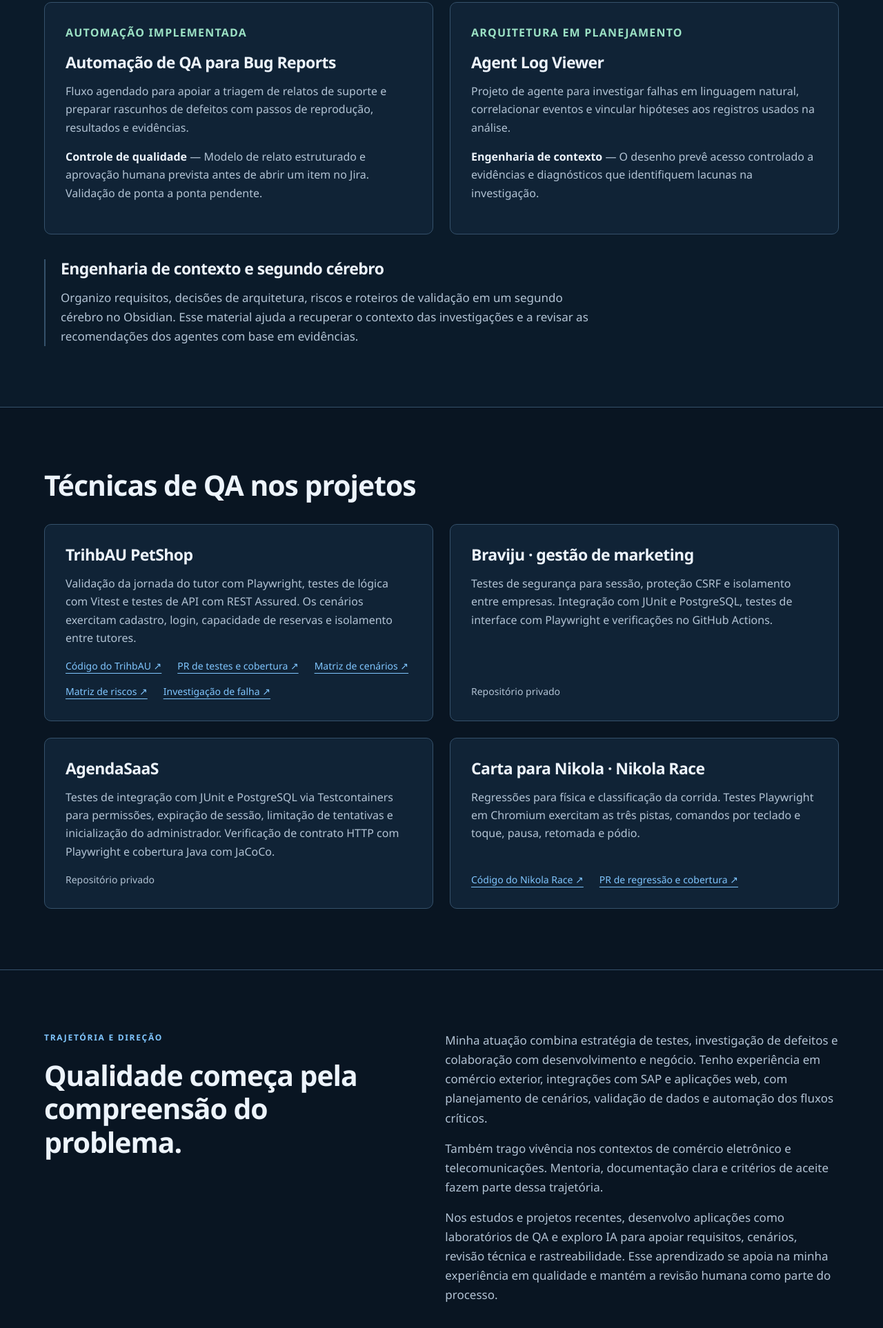
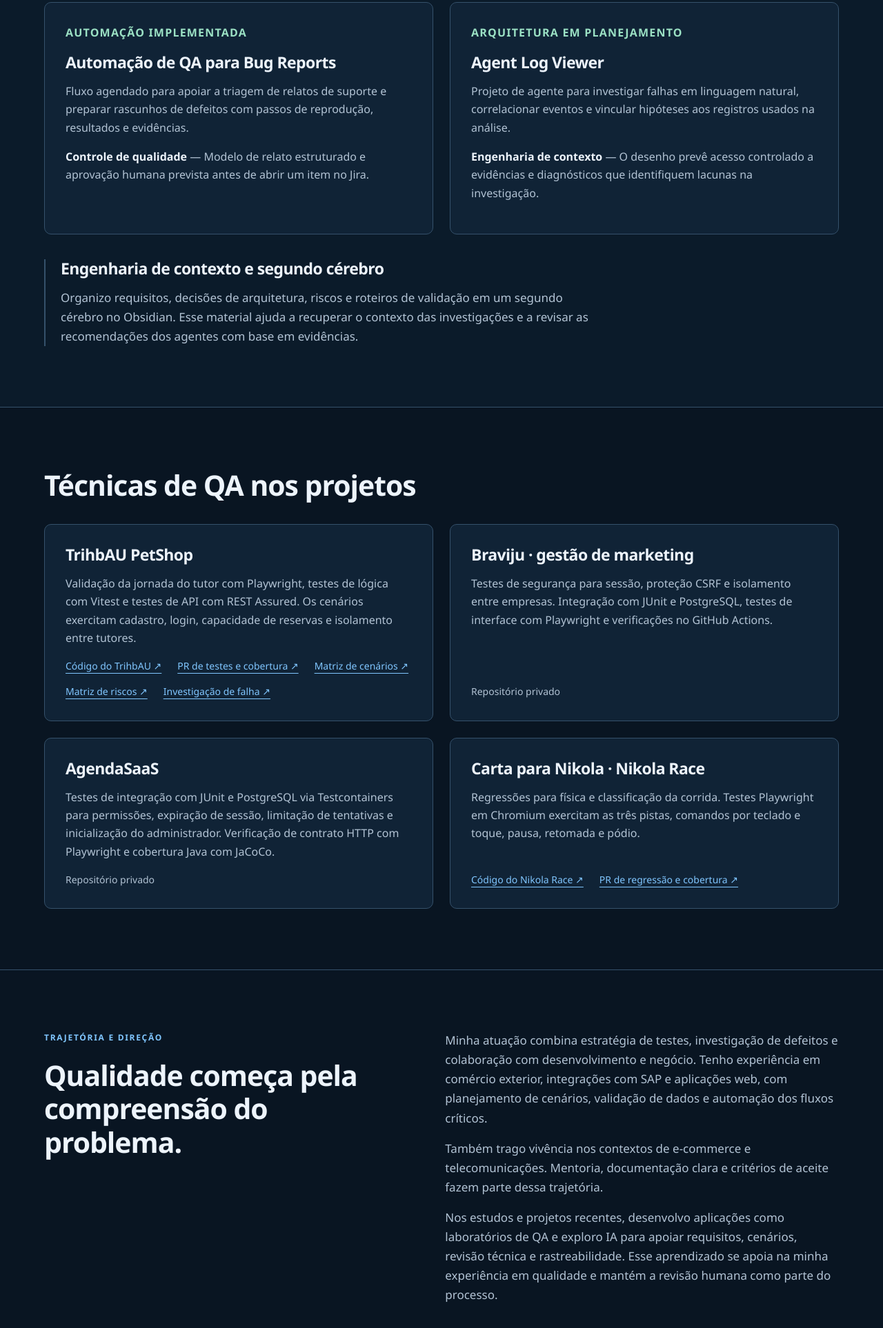
Before and after one commit to JoaquimcartaxoQA/JoaquimcartaxoQA.github.io, a plain HTML site: page index.html in a window 1280 px wide. Shown: the part 1379-3305 px from the top of the page at 69% size. Drawn offline with Linux system fonts and the light colour scheme.

Commit message:
Ajusta textos de automação e trajetória no portfólio

```diff
--- a/index.html
+++ b/index.html
@@ -64,7 +64,7 @@
         <p class="status">Automação implementada</p>
         <h3>Automação de QA para Bug Reports</h3>
         <p>Fluxo agendado para apoiar a triagem de relatos de suporte e preparar rascunhos de defeitos com passos de reprodução, resultados e evidências.</p>
-        <p><strong>Controle de qualidade</strong> — Modelo de relato estruturado e aprovação humana prevista antes de abrir um item no Jira. Validação de ponta a ponta pendente.</p>
+        <p><strong>Controle de qualidade</strong> — Modelo de relato estruturado e aprovação humana prevista antes de abrir um item no Jira.</p>
       </article>
       <article class="project">
         <p class="status">Arquitetura em planejamento</p>
@@ -117,7 +117,7 @@
   </div>
 </section>
 
-<section id="sobre"><div class="wrap split"><div><p class="eyebrow">Trajetória e direção</p><h2>Qualidade começa pela compreensão do problema.</h2></div><div class="prose"><p>Minha atuação combina estratégia de testes, investigação de defeitos e colaboração com desenvolvimento e negócio. Tenho experiência em comércio exterior, integrações com SAP e aplicações web, com planejamento de cenários, validação de dados e automação dos fluxos críticos.</p><p>Também trago vivência nos contextos de comércio eletrônico e telecomunicações. Mentoria, documentação clara e critérios de aceite fazem parte dessa trajetória.</p><p>Nos estudos e projetos recentes, desenvolvo aplicações como laboratórios de QA e exploro IA para apoiar requisitos, cenários, revisão técnica e rastreabilidade. Esse aprendizado se apoia na minha experiência em qualidade e mantém a revisão humana como parte do processo.</p></div></div></section>
+<section id="sobre"><div class="wrap split"><div><p class="eyebrow">Trajetória e direção</p><h2>Qualidade começa pela compreensão do problema.</h2></div><div class="prose"><p>Minha atuação combina estratégia de testes, investigação de defeitos e colaboração com desenvolvimento e negócio. Tenho experiência em comércio exterior, integrações com SAP e aplicações web, com planejamento de cenários, validação de dados e automação dos fluxos críticos.</p><p>Também trago vivência nos contextos de e-commerce e telecomunicações. Mentoria, documentação clara e critérios de aceite fazem parte dessa trajetória.</p><p>Nos estudos e projetos recentes, desenvolvo aplicações como laboratórios de QA e exploro IA para apoiar requisitos, cenários, revisão técnica e rastreabilidade. Esse aprendizado se apoia na minha experiência em qualidade e mantém a revisão humana como parte do processo.</p></div></div></section>
 <section id="competencias"><div class="wrap"><p class="eyebrow">Áreas de atuação</p><h2>Da estratégia à investigação técnica.</h2><p class="section-lead">Competências da trajetória profissional, complementadas pelas práticas demonstradas nos projetos abaixo.</p><div class="skills-grid">
 <article class="skill"><h3>Estratégia e colaboração</h3><p>Análise de requisitos, critérios de aceite, testes baseados em risco, cenários positivos e negativos, regressão e mentoria de QA.</p></article>
 <article class="skill"><h3>Automação de interface</h3><p>Playwright e Cypress com TypeScript/JavaScript. Page Objects, fluxos E2E e validação de comportamento em aplicações web.</p></article>
```
